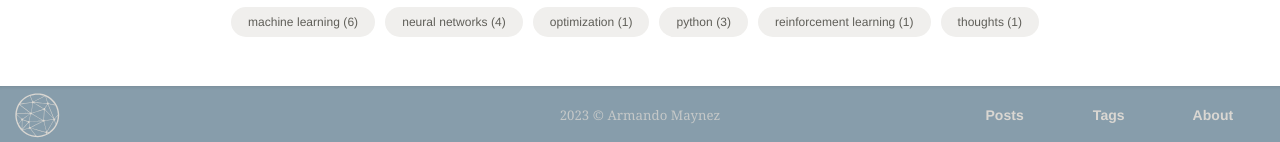
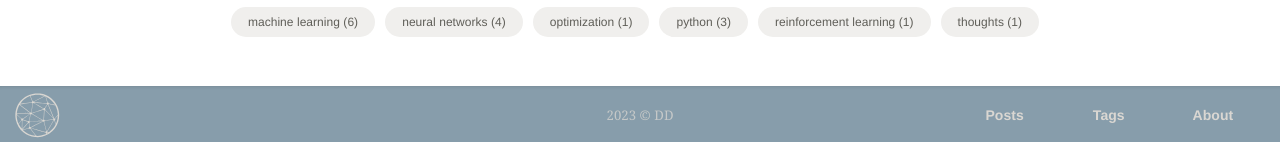
Before and after one commit to WhatNameCouldIRegister/WhatNameCouldIRegister.github.io, a Jekyll site: the page built from index.html, in a window 1280 px wide. Shown: the part 789-931 px from the top of the page. Built offline with Jekyll 4.4.1, drawn with Linux system fonts in a browser that asks for light colours; some web fonts are replaced; the list of posts is cut into pages by our own code.

```diff
--- a/_config.yml
+++ b/_config.yml
@@ -1,9 +1,9 @@
 # Site settings
-title: The Minimum Viable Model
+title: DD's tenique website
 description: 'Artificial Intelligence trends and concepts made easy.' # this means to ignore newlines until "baseurl:"
 permalink: ':title:output_ext'
 baseurl: "/" # the subpath of your site, e.g. /blog
-url: "https://the-mvm.github.io" # the base hostname & protocol for your site, e.g. http://example.com
+url: "https://whatnamecouldiregister.github.io" # the base hostname & protocol for your site, e.g. http://example.com
 logo: "/assets/img/branding/MVM-logo-full.svg"
 logo-icon: "/assets/img/branding/MVM-symbol.svg"
 logo-icon-SEO: "/assets/img/branding/MVM-symbol-black.png" # must be a non SVG file
@@ -24,12 +24,12 @@ logo-dark: "/assets/img/branding/MVM-logo-full-dark.svg"
 highlight_theme: syntax-base16.monokai.dark # select a dark theme for the code highlighter if needed
 
 # Author settings
-author: Armando Maynez # add your name
+author: DD # add your name
 author-pic: Myself_Neon_grey.jpg
 about-author: Engineer, industry executive, research enthusiast. Avid learner with diverse interests in coding, machine learning, artificial intelligence and reinforcement learning. 17+ years of experience working in multinational corporations.
 
 # Contact links
-email: armando.maynez@gmail.com # Add your Email address
+email: 2949875984@qq.com.com # Add your Email address
 phone: # Add your Phone number
 website: https://amaynez.github.io # Add your website
 linkedin: amaynez # Add your Linkedin handle
```
